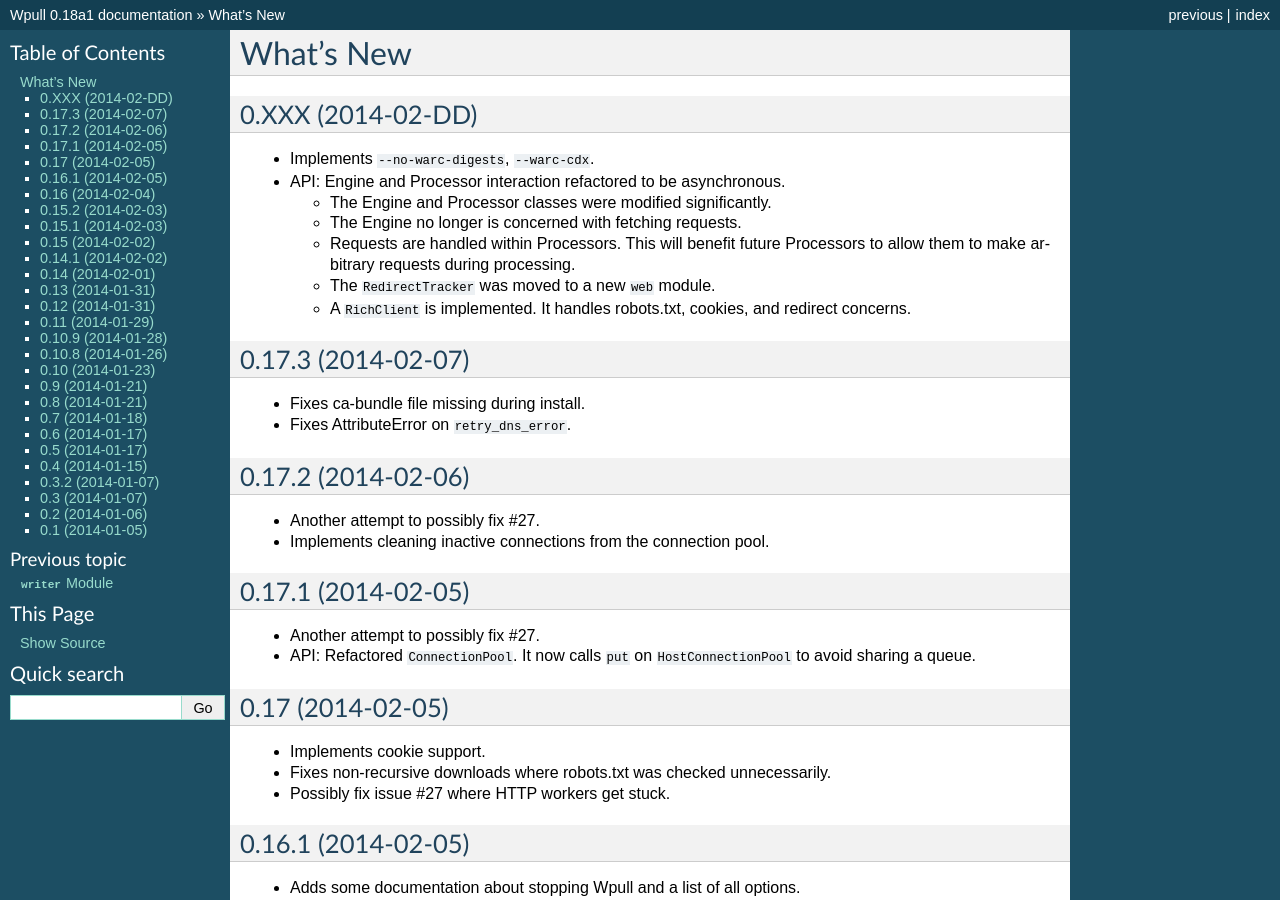
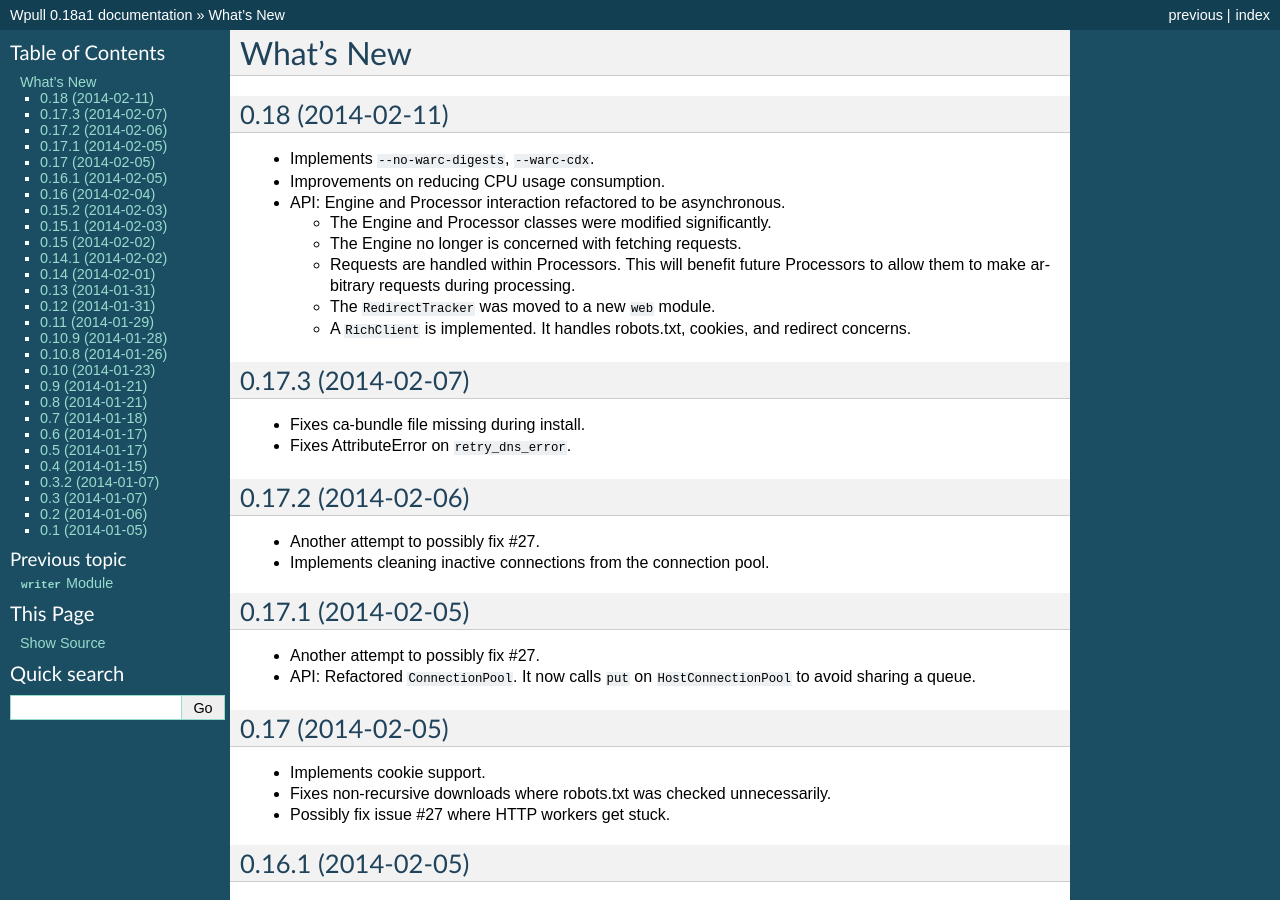
Before and after one commit to ArchiveTeam/wpull, a Sphinx documentation site: the page built from doc/changelog.rst, in a window 1280 px wide and 900 px high. Built offline with Sphinx 7.4.7, drawn with Linux system fonts in a browser that asks for light colours.

Commit message:
changelog: Updates latest to 0.18.

```diff
--- a/doc/changelog.rst
+++ b/doc/changelog.rst
@@ -2,10 +2,11 @@
 What's New
 ==========
 
-0.XXX (2014-02-DD)
+0.18 (2014-02-11)
 ==================
 
 * Implements ``--no-warc-digests``, ``--warc-cdx``.
+* Improvements on reducing CPU usage consumption.
 * API: Engine and Processor interaction refactored to be asynchronous.
 
   * The Engine and Processor classes were modified significantly.
```
